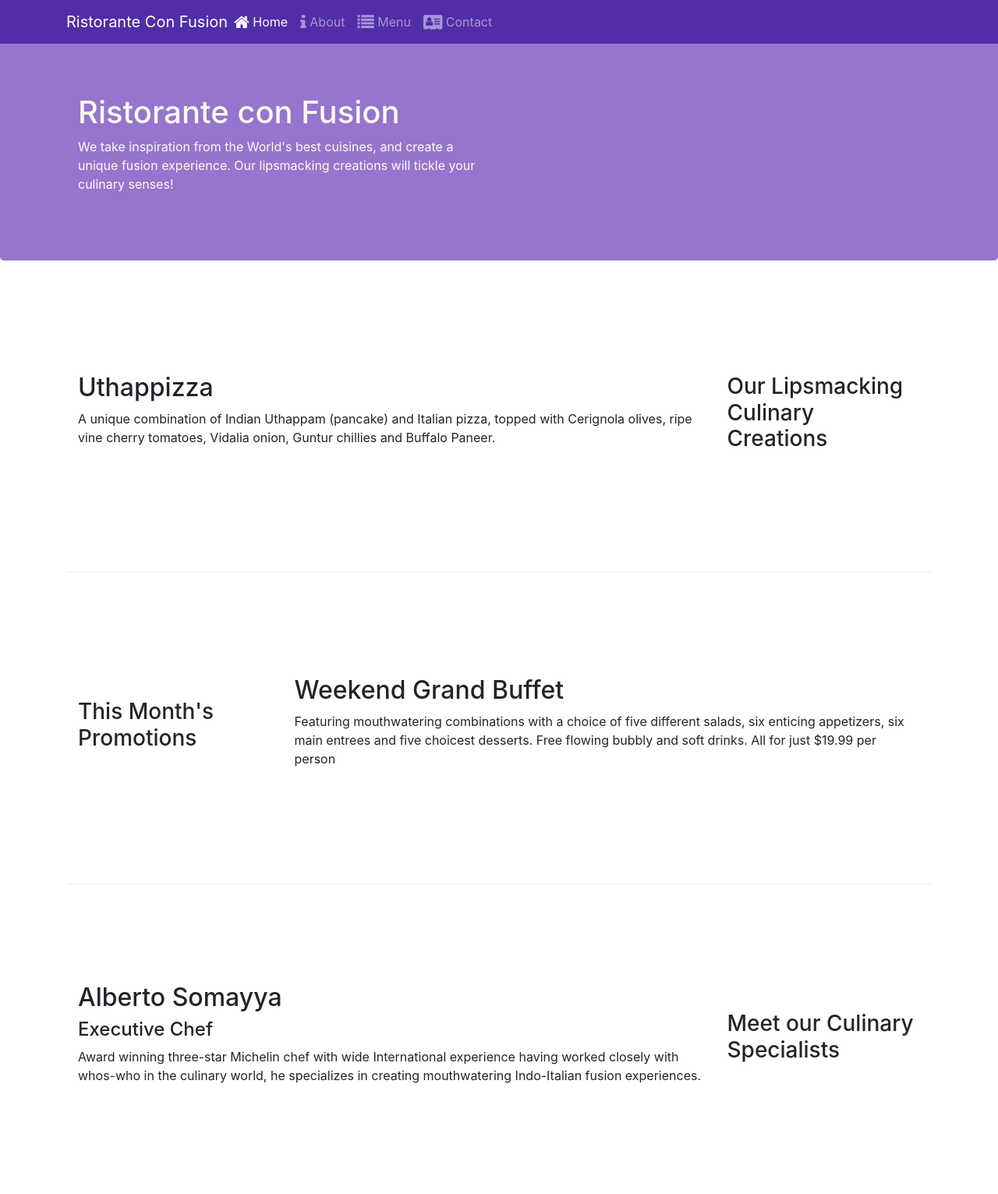
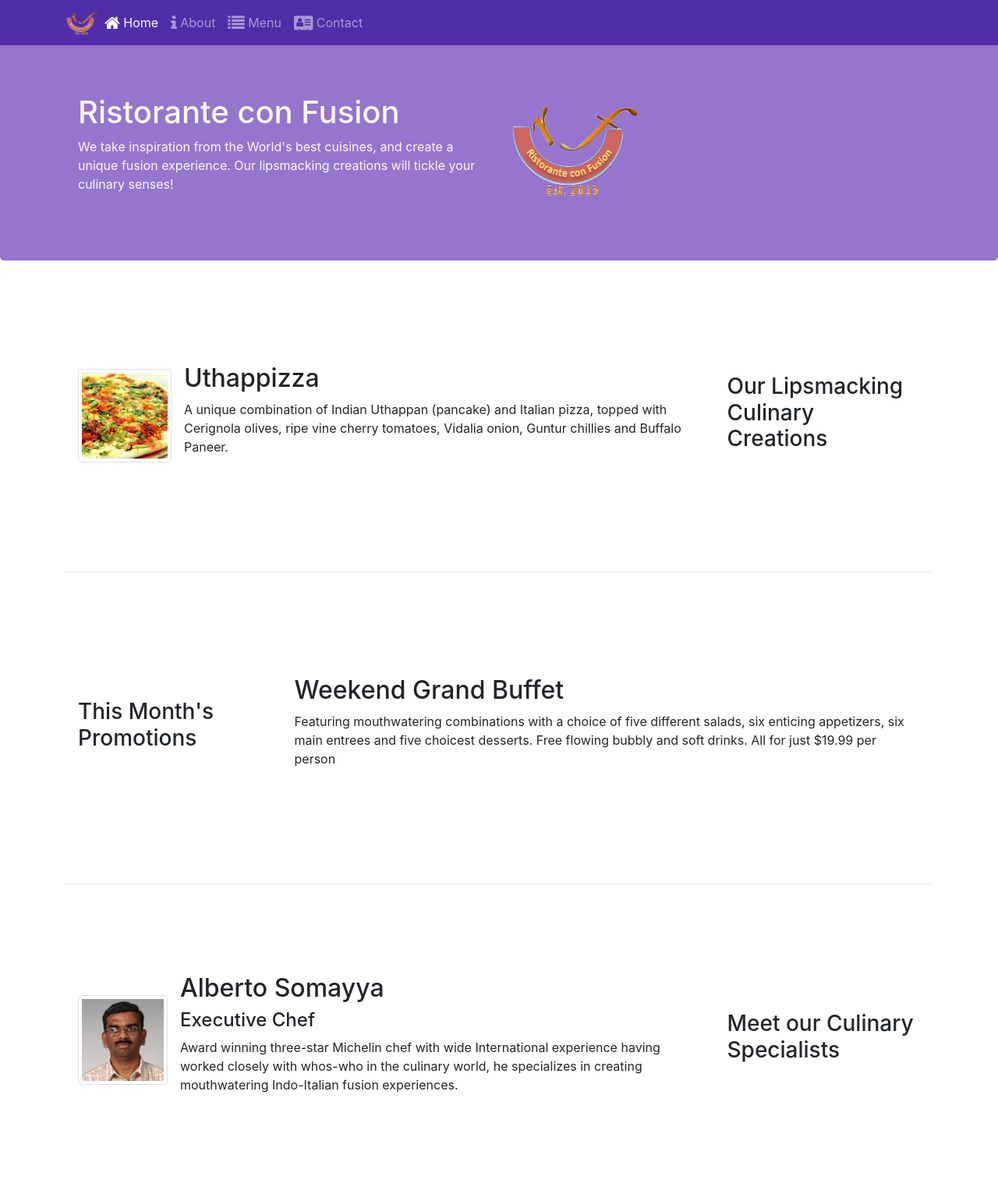
Before and after one commit to paraggoyal28/bootstrap_course, a website: page index.html in a window 1280 px wide. Shown: the top 1531 px of the page at 78% size. Drawn offline with nearby package versions, Linux system fonts and the light colour scheme.

Commit message:
images and media

```diff
--- a/index.html
+++ b/index.html
@@ -20,7 +20,9 @@
             <button class="navbar-toggler" type="button" data-toggle="collapse" data-target="#Navbar">
                 <span class="navbar-toggler-icon"></span>
             </button>
-            <a class="navbar-brand mr-auto" href="#">Ristorante Con Fusion</a>
+            <a class="navbar-brand mr-auto" href="#">
+                <img src="img/logo.png" height="30" width="41">
+            </a>
             <div class="collapse navbar-collapse" id="Navbar">
                 <ul class="navbar-nav mr-auto"> <!-- right margin will be set as much as possible -->
                     <li class="nav-item active"><a class="nav-link" href="#"><span class="fa fa-home fa-lg"></span> Home</a></li>
@@ -38,7 +40,8 @@
                     <h1>Ristorante con Fusion</h1>
                     <p>We take inspiration from the World's best cuisines, and create a unique fusion experience. Our lipsmacking creations will tickle your culinary senses!</p>
                 </div>
-                <div class="col-12 col-sm">
+                <div class="col-12 col-sm align-self-center">
+                    <img src="img/logo.png" class="img-fluid">
                 </div>
             </div>
         </div>
@@ -50,8 +53,19 @@
                 <h3>Our Lipsmacking Culinary Creations</h3>
             </div>
             <div class="col col-sm order-sm-first col-md">
-                <h2>Uthappizza</h2>
-                <p>A unique combination of Indian Uthappam (pancake) and Italian pizza, topped with Cerignola olives, ripe vine cherry tomatoes, Vidalia onion, Guntur chillies and Buffalo Paneer.</p>
+                <div class="media">
+                    <img class="d-flex mr-3 img-thumbnail align-self-center"
+                        src="img/uthappizza.png" alt="Uthappizza">
+                    <div class="media-body">
+                        <h2 class="mt-0">Uthappizza</h2>
+                        <p class="d-none d-sm-block">
+                            A unique combination of Indian Uthappan (pancake) and
+                            Italian pizza, topped with Cerignola olives, ripe vine
+                            cherry tomatoes, Vidalia onion, Guntur chillies and Buffalo
+                            Paneer.
+                        </p>
+                    </div>
+                </div>
             </div>
         </div>
 
@@ -62,7 +76,7 @@
             </div>
             <div class="col col-sm col-md">
                 <h2>Weekend Grand Buffet</h2>
-                <p>Featuring mouthwatering combinations with a choice of five different salads, six enticing appetizers, six main entrees and five choicest desserts. Free flowing bubbly and soft drinks. All for just $19.99 per person </p>
+                <p class="d-none d-sm-block">Featuring mouthwatering combinations with a choice of five different salads, six enticing appetizers, six main entrees and five choicest desserts. Free flowing bubbly and soft drinks. All for just $19.99 per person </p>
             </div>
         </div>
 
@@ -71,9 +85,20 @@
                 <h3>Meet our Culinary Specialists</h3>
             </div>
             <div class="col col-sm order-sm-first col-md">
-                <h2>Alberto Somayya</h2>
-                <h4>Executive Chef</h4>
-                <p>Award winning three-star Michelin chef with wide International experience having worked closely with whos-who in the culinary world, he specializes in creating mouthwatering Indo-Italian fusion experiences. </p>
+                <div class="media">
+                    <img class="d-flex mr-3 img-thumbnail align-self-center"
+                    src="img/alberto.png" alt="Alberto Somayya">
+                <div class="media-body">
+                    <h2 class="mt-0">Alberto Somayya</h2>
+                    <h4>Executive Chef</h4>
+                    <p class="d-none d-sm-block">
+                        Award winning three-star Michelin chef with wide
+                        International experience having worked closely
+                        with whos-who in the culinary world, he specializes
+                        in creating mouthwatering Indo-Italian fusion
+                        experiences.
+                    </p>
+                </div>
             </div>
         </div>
     </div>
```
Also changed, not shown: aboutus.html (+5 -2 lines), contactus.html (+5 -2 lines), img/alberto.png (added), img/buffet.png (added), img/logo.png (added), img/uthappizza.png (added).
